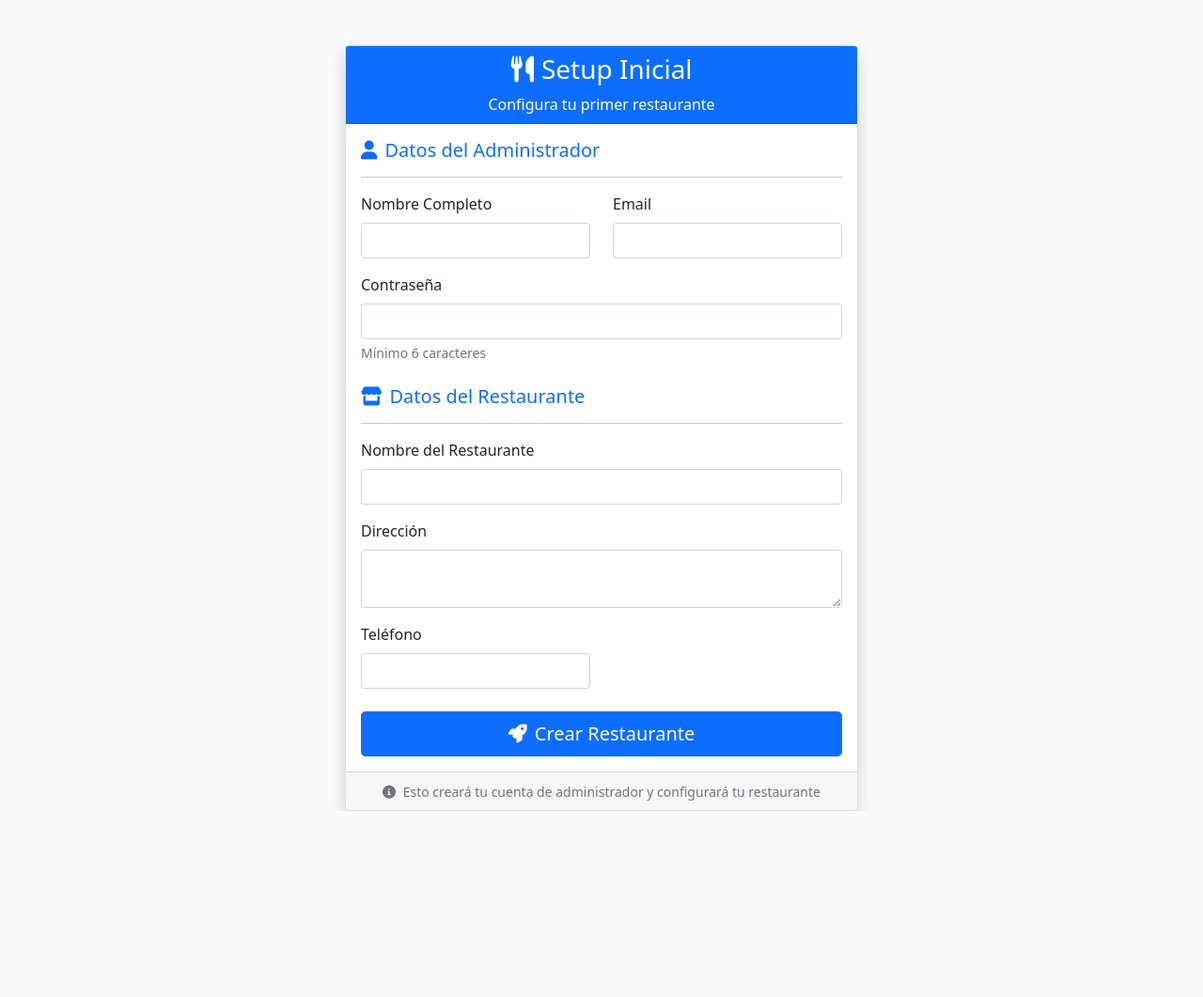
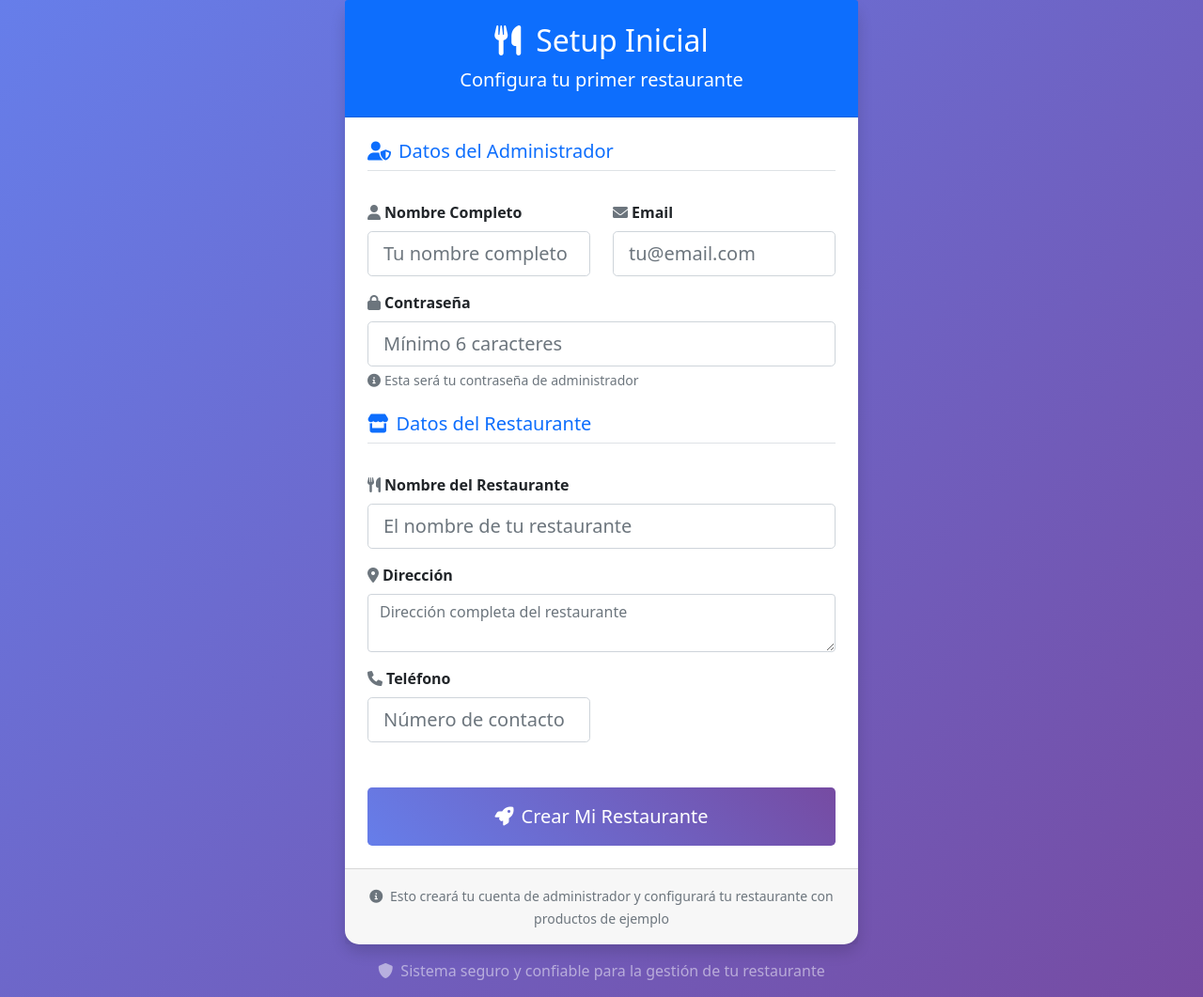
Before and after one commit to Abalito04/App-resto, a Flask app: page /setup in a window 1280 px wide. Shown: the whole page at 94% size. Before the commit the page ends 863 px from the top, so only its background shows below. Run offline with Flask 3, Linux system fonts and the light colour scheme.

Commit message:
pasando a SaaS

```diff
--- a/templates/setup.html
+++ b/templates/setup.html
@@ -6,21 +6,29 @@
     <title>Setup Inicial - Restaurant SaaS</title>
     <link href="https://cdn.jsdelivr.net/npm/bootstrap@5.1.3/dist/css/bootstrap.min.css" rel="stylesheet">
     <link href="https://cdnjs.cloudflare.com/ajax/libs/font-awesome/6.0.0/css/all.min.css" rel="stylesheet">
+    <style>
+        body { background: linear-gradient(135deg, #667eea 0%, #764ba2 100%); min-height: 100vh; }
+        .card { border: none; border-radius: 15px; box-shadow: 0 10px 30px rgba(0,0,0,0.3); }
+        .card-header { border-radius: 15px 15px 0 0; }
+        .btn-primary { background: linear-gradient(45deg, #667eea, #764ba2); border: none; }
+        .btn-primary:hover { transform: translateY(-2px); transition: all 0.3s; }
+    </style>
 </head>
-<body class="bg-light">
+<body class="d-flex align-items-center">
     <div class="container">
-        <div class="row justify-content-center mt-5">
+        <div class="row justify-content-center">
             <div class="col-md-8 col-lg-6">
                 <div class="card shadow">
-                    <div class="card-header bg-primary text-white text-center">
-                        <h3><i class="fas fa-utensils me-2"></i>Setup Inicial</h3>
-                        <p class="mb-0">Configura tu primer restaurante</p>
+                    <div class="card-header bg-primary text-white text-center py-4">
+                        <h2><i class="fas fa-utensils me-3"></i>Setup Inicial</h2>
+                        <p class="mb-0 fs-5">Configura tu primer restaurante</p>
                     </div>
-                    <div class="card-body">
+                    <div class="card-body p-4">
                         {% with messages = get_flashed_messages(with_categories=true) %}
                             {% if messages %}
                                 {% for category, message in messages %}
                                     <div class="alert alert-{{ 'danger' if category == 'error' else 'success' }} alert-dismissible fade show">
+                                        <i class="fas fa-{{ 'exclamation-triangle' if category == 'error' else 'check-circle' }} me-2"></i>
                                         {{ message }}
                                         <button type="button" class="btn-close" data-bs-dismiss="alert"></button>
                                     </div>
@@ -30,61 +38,90 @@
 
                         <form method="POST">
                             <div class="row">
-                                <div class="col-12">
-                                    <h5 class="text-primary"><i class="fas fa-user me-2"></i>Datos del Administrador</h5>
-                                    <hr>
+                                <div class="col-12 mb-4">
+                                    <h5 class="text-primary border-bottom pb-2">
+                                        <i class="fas fa-user-shield me-2"></i>Datos del Administrador
+                                    </h5>
                                 </div>
 
                                 <div class="col-md-6 mb-3">
-                                    <label for="nombre" class="form-label">Nombre Completo</label>
-                                    <input type="text" class="form-control" id="nombre" name="nombre" required>
+                                    <label for="nombre" class="form-label fw-bold">
+                                        <i class="fas fa-user me-1 text-muted"></i>Nombre Completo
+                                    </label>
+                                    <input type="text" class="form-control form-control-lg" id="nombre" name="nombre" required
+                                           placeholder="Tu nombre completo">
                                 </div>
 
                                 <div class="col-md-6 mb-3">
-                                    <label for="email" class="form-label">Email</label>
-                                    <input type="email" class="form-control" id="email" name="email" required>
+                                    <label for="email" class="form-label fw-bold">
+                                        <i class="fas fa-envelope me-1 text-muted"></i>Email
+                                    </label>
+                                    <input type="email" class="form-control form-control-lg" id="email" name="email" required
+                                           placeholder="tu@email.com">
                                 </div>
 
                                 <div class="col-12 mb-4">
-                                    <label for="password" class="form-label">Contraseña</label>
-                                    <input type="password" class="form-control" id="password" name="password" required minlength="6">
-                                    <div class="form-text">Mínimo 6 caracteres</div>
+                                    <label for="password" class="form-label fw-bold">
+                                        <i class="fas fa-lock me-1 text-muted"></i>Contraseña
+                                    </label>
+                                    <input type="password" class="form-control form-control-lg" id="password" name="password" required minlength="6"
+                                           placeholder="Mínimo 6 caracteres">
+                                    <div class="form-text">
+                                        <i class="fas fa-info-circle me-1"></i>Esta será tu contraseña de administrador
+                                    </div>
                                 </div>
 
-                                <div class="col-12">
-                                    <h5 class="text-primary"><i class="fas fa-store me-2"></i>Datos del Restaurante</h5>
-                                    <hr>
+                                <div class="col-12 mb-4">
+                                    <h5 class="text-primary border-bottom pb-2">
+                                        <i class="fas fa-store me-2"></i>Datos del Restaurante
+                                    </h5>
                                 </div>
 
                                 <div class="col-12 mb-3">
-                                    <label for="nombre_restaurante" class="form-label">Nombre del Restaurante</label>
-                                    <input type="text" class="form-control" id="nombre_restaurante" name="nombre_restaurante" required>
+                                    <label for="nombre_restaurante" class="form-label fw-bold">
+                                        <i class="fas fa-utensils me-1 text-muted"></i>Nombre del Restaurante
+                                    </label>
+                                    <input type="text" class="form-control form-control-lg" id="nombre_restaurante" name="nombre_restaurante" required
+                                           placeholder="El nombre de tu restaurante">
                                 </div>
 
                                 <div class="col-12 mb-3">
-                                    <label for="direccion" class="form-label">Dirección</label>
-                                    <textarea class="form-control" id="direccion" name="direccion" rows="2"></textarea>
+                                    <label for="direccion" class="form-label fw-bold">
+                                        <i class="fas fa-map-marker-alt me-1 text-muted"></i>Dirección
+                                    </label>
+                                    <textarea class="form-control" id="direccion" name="direccion" rows="2"
+                                              placeholder="Dirección completa del restaurante"></textarea>
                                 </div>
 
                                 <div class="col-md-6 mb-4">
-                                    <label for="telefono" class="form-label">Teléfono</label>
-                                    <input type="tel" class="form-control" id="telefono" name="telefono">
+                                    <label for="telefono" class="form-label fw-bold">
+                                        <i class="fas fa-phone me-1 text-muted"></i>Teléfono
+                                    </label>
+                                    <input type="tel" class="form-control form-control-lg" id="telefono" name="telefono"
+                                           placeholder="Número de contacto">
                                 </div>
                             </div>
 
-                            <div class="d-grid">
-                                <button type="submit" class="btn btn-primary btn-lg">
-                                    <i class="fas fa-rocket me-2"></i>Crear Restaurante
+                            <div class="d-grid mt-4">
+                                <button type="submit" class="btn btn-primary btn-lg py-3">
+                                    <i class="fas fa-rocket me-2"></i>Crear Mi Restaurante
                                 </button>
                             </div>
                         </form>
                     </div>
-                    <div class="card-footer text-center text-muted">
+                    <div class="card-footer text-center text-muted py-3">
                         <small>
                             <i class="fas fa-info-circle me-1"></i>
-                            Esto creará tu cuenta de administrador y configurará tu restaurante
+                            Esto creará tu cuenta de administrador y configurará tu restaurante con productos de ejemplo
                         </small>
                     </div>
+                </div>
+
+                <div class="text-center mt-3">
+                    <p class="text-white-50">
+                        <i class="fas fa-shield-alt me-1"></i>
+                        Sistema seguro y confiable para la gestión de tu restaurante
+                    </p>
                 </div>
             </div>
         </div>
```
